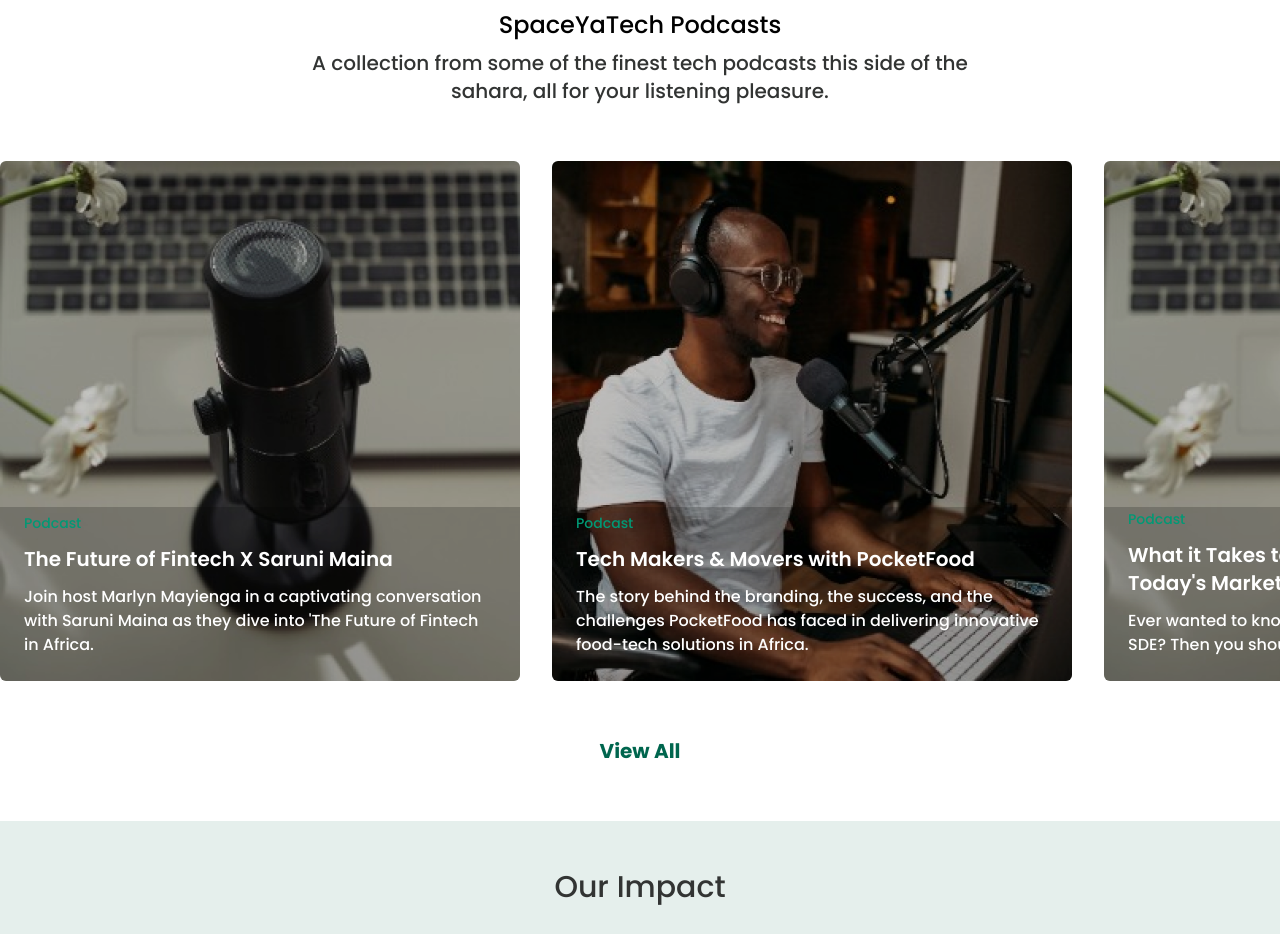
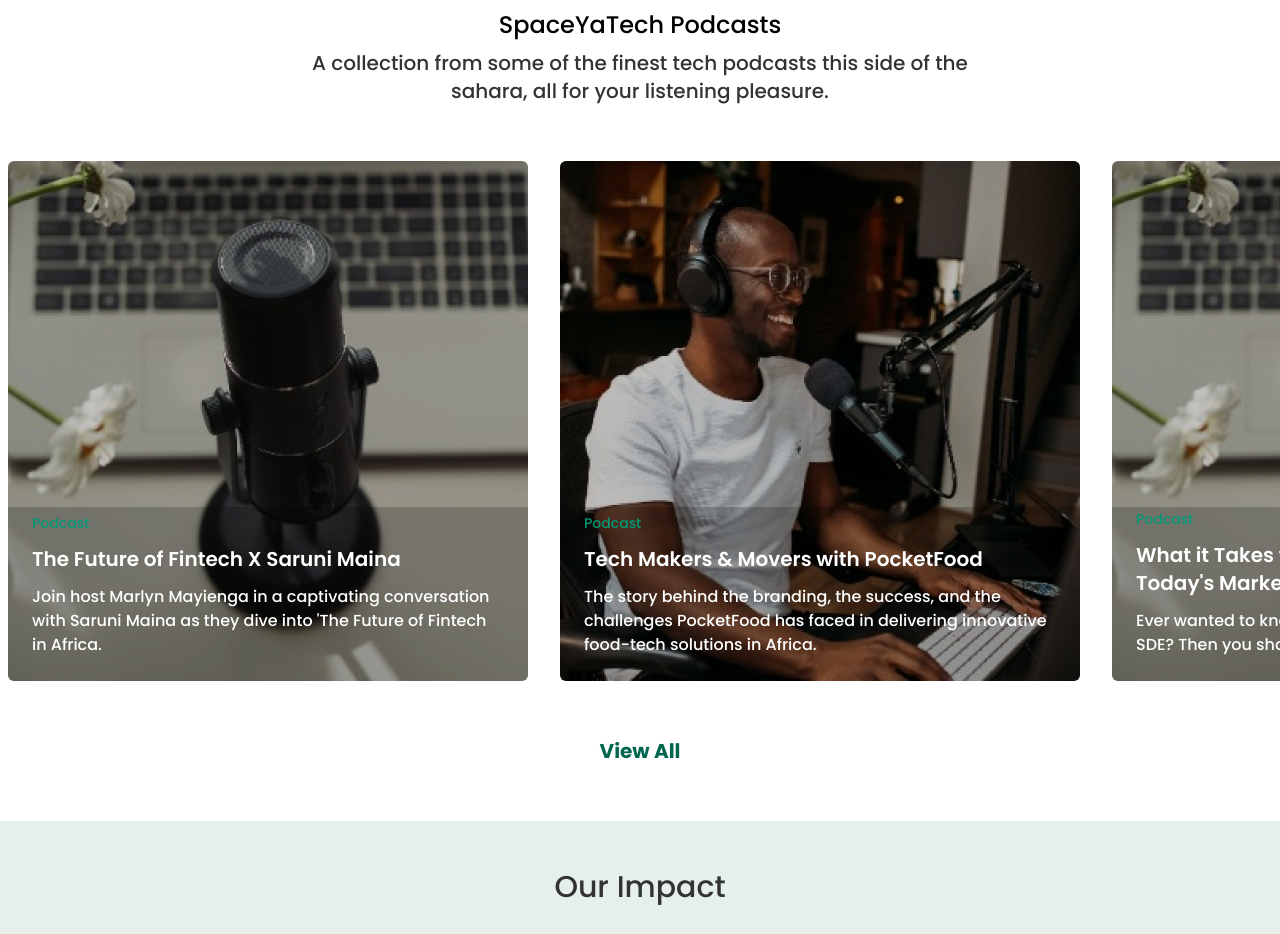
Before and after one commit to SpaceyaTech/SYT-Web-Redesign, a React (Vite) app: page / in a window 1280 px wide. Shown: the part 2440-3374 px from the top of the page. Built offline with nearby package versions, Linux system fonts and the light colour scheme; no server answers.

Commit message:
add padding to cards container

```diff
--- a/src/APP/pages/landingPage/sections/PodcastSection.jsx
+++ b/src/APP/pages/landingPage/sections/PodcastSection.jsx
@@ -79,7 +79,7 @@ function PodcastSection() {
 
       {/* Cards */}
       <div
-        className="py-6 grid grid-cols-1 md:grid-cols-2 gap-8 overflow-x-auto"
+        className="px-2 py-6 grid grid-cols-1 md:grid-cols-2 gap-8 overflow-x-auto"
         style={{
           gridTemplateColumns: "max-content",
           gridTemplateRows: "minmax(520px, 300px)",
```
